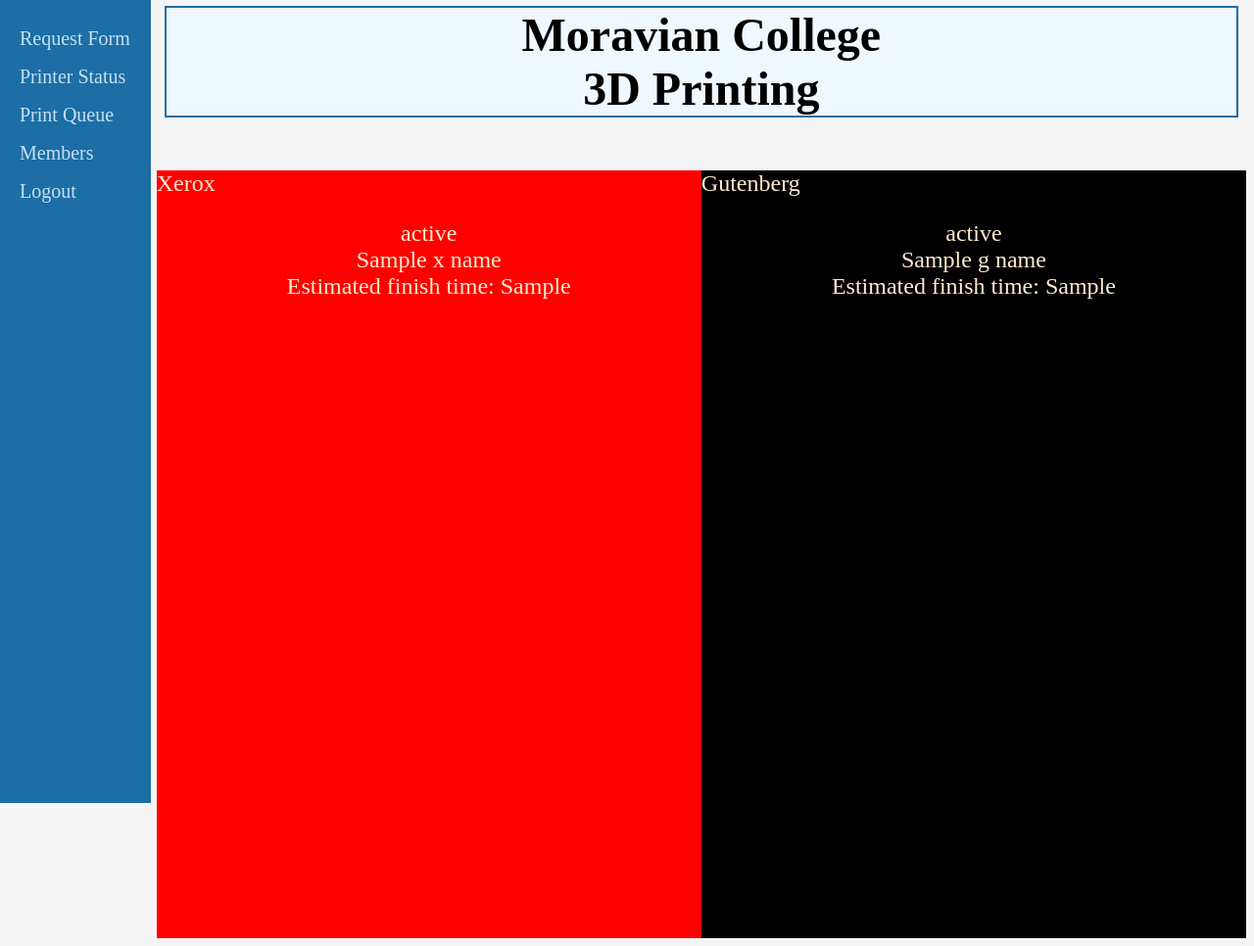
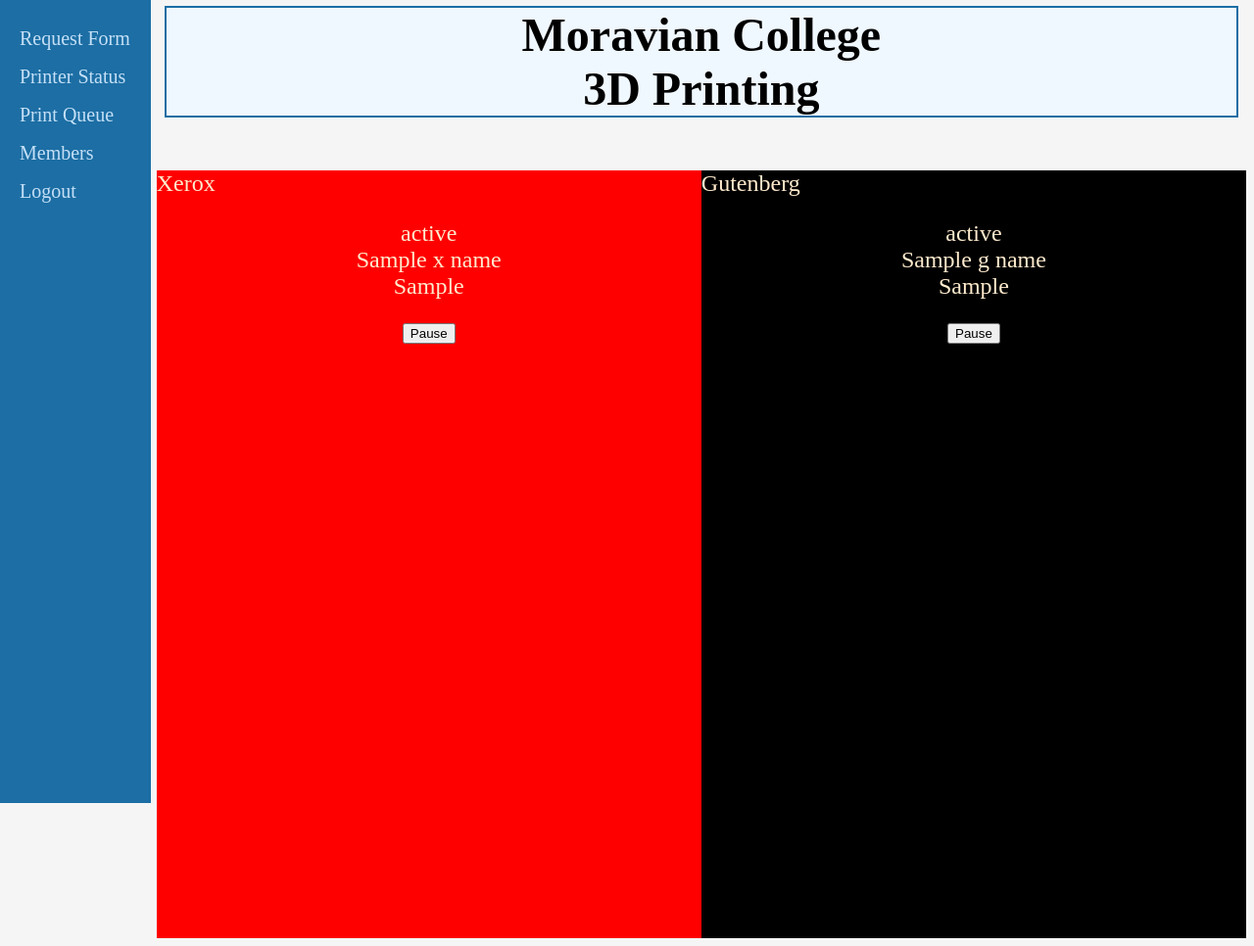
Before and after one commit to MoravianCollege/3DPrintMananagement, a Flask app: template templates/status.html in a window 1280 px wide; the page is wider, and only the part inside the window is pictured. Shown: that part at 98% size. Run offline with Flask 2, Linux system fonts and the light colour scheme; the template is opened without the code that fills it: most values are stand-ins (such as "Sample title", 1, 10 or a date in 2020); parts of the project's set-up code (start-up, migrations or seed data) failed here and were passed over.

Commit message:
make button

```diff
--- a/app.py
+++ b/app.py
@@ -164,36 +164,55 @@ def printer_status():
     try:
         Xerox = PrintJob(Ultimaker("172.31.228.191", None, None))
         Xerox_status = Xerox.state
+        Xerox_name = Xerox.name
+        print(Xerox_name)
+        Xerox_finish = get_remaining_time(Xerox)
+        print(Xerox_finish)
+
     except Exception as e:
+
         # If Printer is not doing a job
         if str(e) == 'Not found':
             Xerox_status = PrintJobState.NO_JOB
+
         # Printer is off, UNKNOWN = OFF
         else:
             Xerox_status = PrintJobState.UNKNOWN
 
+        Xerox_name = ""
+        Xerox_finish = ""
+
     # Gutenberg request state
-
     try:
         Gutenberg = PrintJob(Ultimaker("172.31.228.190", None, None))
         Gutenberg_status = Gutenberg.state
+        Gutenberg_name = Gutenberg.name
+        print(Gutenberg_name)
+        Gutenberg_finish = get_remaining_time(Gutenberg)
+        print(Gutenberg_finish)
+
     except Exception as e:
+
         # If Printer is not doing a job
         if str(e) == 'Not found':
             Gutenberg_status = PrintJobState.NO_JOB
+
         # Printer is off, UNKNOWN = OFF
         else:
             Gutenberg_status = PrintJobState.UNKNOWN
 
-    Xerox_Gutenberg_status_str = get_status_string(Xerox_status, Gutenberg_status)
+        Gutenberg_name = ""
+        Gutenberg_finish = ""
+
+    Xerox_status, Gutenberg_status = get_status_string(Xerox_status, Gutenberg_status)
 
     return render_template('status.html',
-                           X_status=Xerox_Gutenberg_status_str[0],
-                           G_status=Xerox_Gutenberg_status_str[1],
-                           X_name="name X",
-                           G_name="name G",
-                           X_finish="never",
-                           G_finish="08:22:53")
+                           X_status=Xerox_status,
+                           G_status=Gutenberg_status,
+                           X_name=Xerox_name,
+                           G_name=Gutenberg_name,
+                           X_finish=Xerox_finish,
+                           G_finish=Gutenberg_finish)
 
 
 @app.route("/queue")
@@ -286,6 +305,11 @@ def get_status_message(status):
     else:
         return "The Printer is currently turned off"
 
+
+def get_remaining_time(print_job):
+    return ("Remaining time for print: " +
+            str(print_job.time_total - print_job.time_elapsed))
+
 if __name__ == "__main__":
     # Run HTTPS
     app.run(ssl_context="adhoc")
--- a/templates/status.html
+++ b/templates/status.html
@@ -86,13 +86,45 @@
                 <div class="column">
                     <div class="leftside">
                         <p> Xerox<br></p>
-                        <p style="text-align: center;">{{ X_status }}<br>{{ X_name }}<br>Estimated finish time: {{ X_finish }}</p>
+                        <p style="text-align: center;">
+                            {{ X_status }}<br>
+                            {{ X_name }}<br>
+                            {{ X_finish }}
+                        </p>
+                        <div style="text-align: center;">
+                            <button onclick="pauseXerox()" id="pauseX">Pause</button>
+                            <script>
+                                function pauseXerox() {
+                                    var x = document.getElementById("pauseX");
+                                    if(x.innerText == "Pause")
+                                        x.innerText = "Resume"
+                                    else
+                                        x.innerText = "Pause"
+                                }
+                            </script>
+                        </div>
                     </div>
                 </div>
                 <div class="column">
                     <div class="rightside">
                         <p> Gutenberg<br></p>
-                        <p style="text-align: center;">{{ G_status }}<br>{{ G_name }}<br>Estimated finish time: {{ G_finish }}</p>
+                        <p style="text-align: center;">
+                            {{ G_status }}<br>
+                            {{ G_name }}<br>
+                            {{ G_finish }}
+                        </p>
+                        <div style="text-align: center;">
+                            <button onclick="pauseGutenberg()" id="pauseG">Pause</button>
+                            <script>
+                                function pauseGutenberg() {
+                                    var x = document.getElementById("pauseG");
+                                    if(x.innerText == "Pause")
+                                        x.innerText = "Resume"
+                                    else
+                                        x.innerText = "Pause"
+                                }
+                            </script>
+                        </div>
                     </div>
                 </div>
             </div>
```
